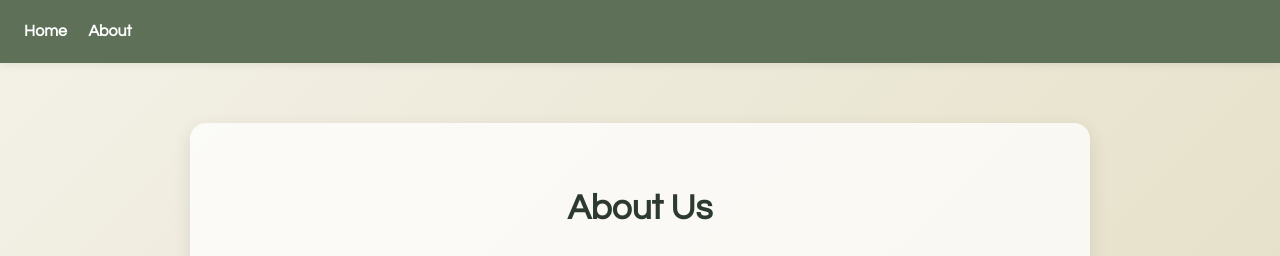
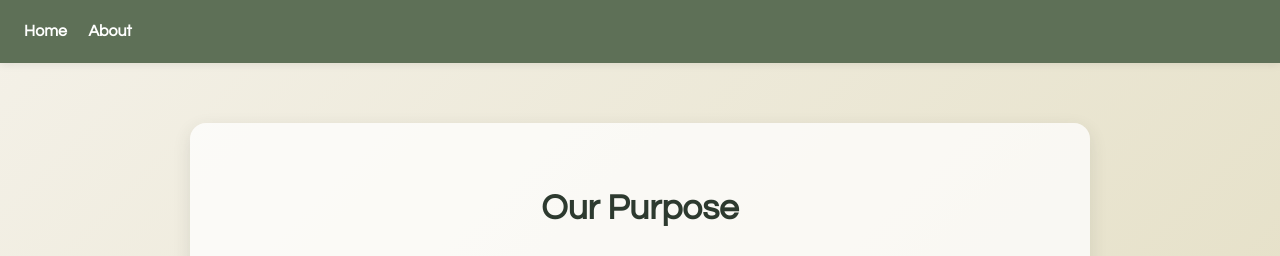
Before and after one commit to ilc7663/MIS310-Project, a plain HTML site: page about.html in a window 1280 px wide. Shown: the top 256 px of the page. Drawn offline with Linux system fonts and the light colour scheme.

Commit message:
updating title on about page

```diff
--- a/about.html
+++ b/about.html
@@ -76,7 +76,7 @@
 
   <main>
     <div class="about-section">
-      <h1>About Us</h1>
+      <h1>Our Purpose</h1>
 
       <p><span class="highlight">Why This Website Was Created</span></p>
       <p>As a cybersecurity student interested in cybercrime and online safety, I wanted to create something that would help college students better understand their digital footprint and why it matters.</p>
```
